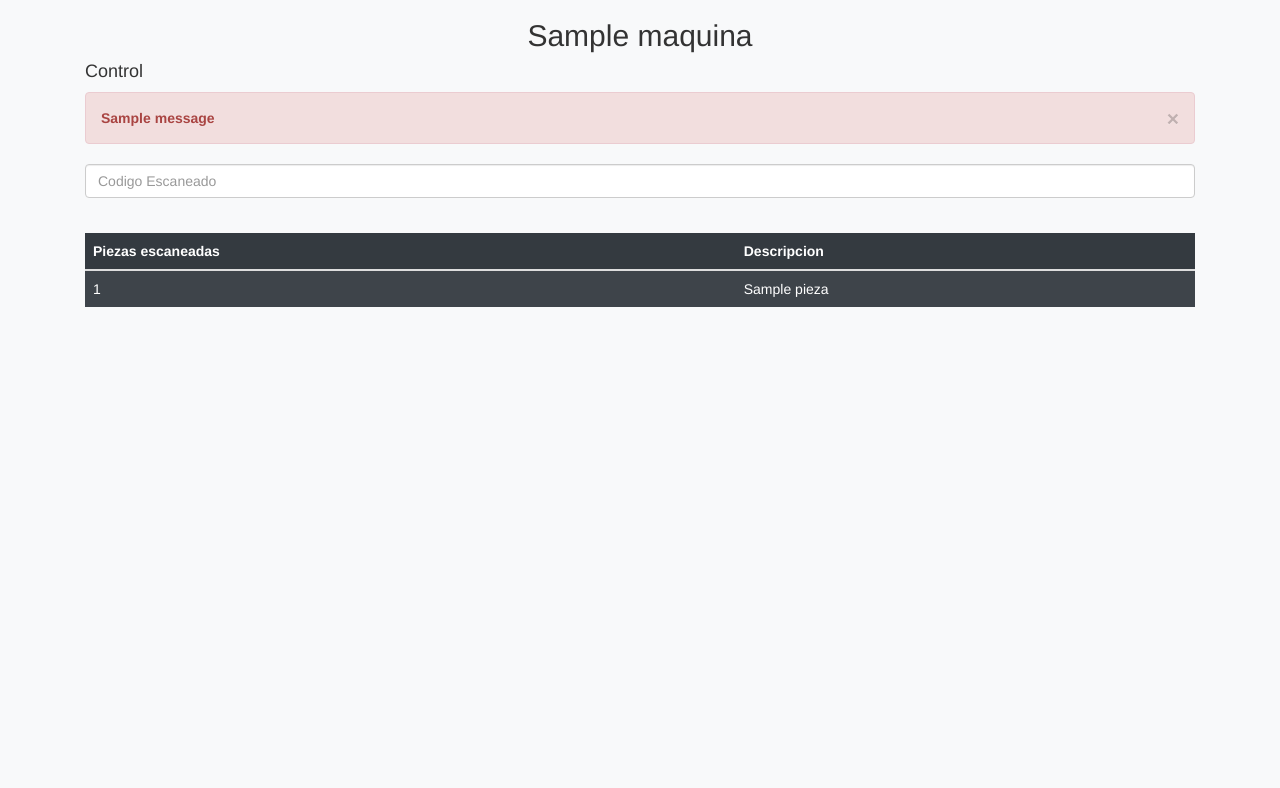
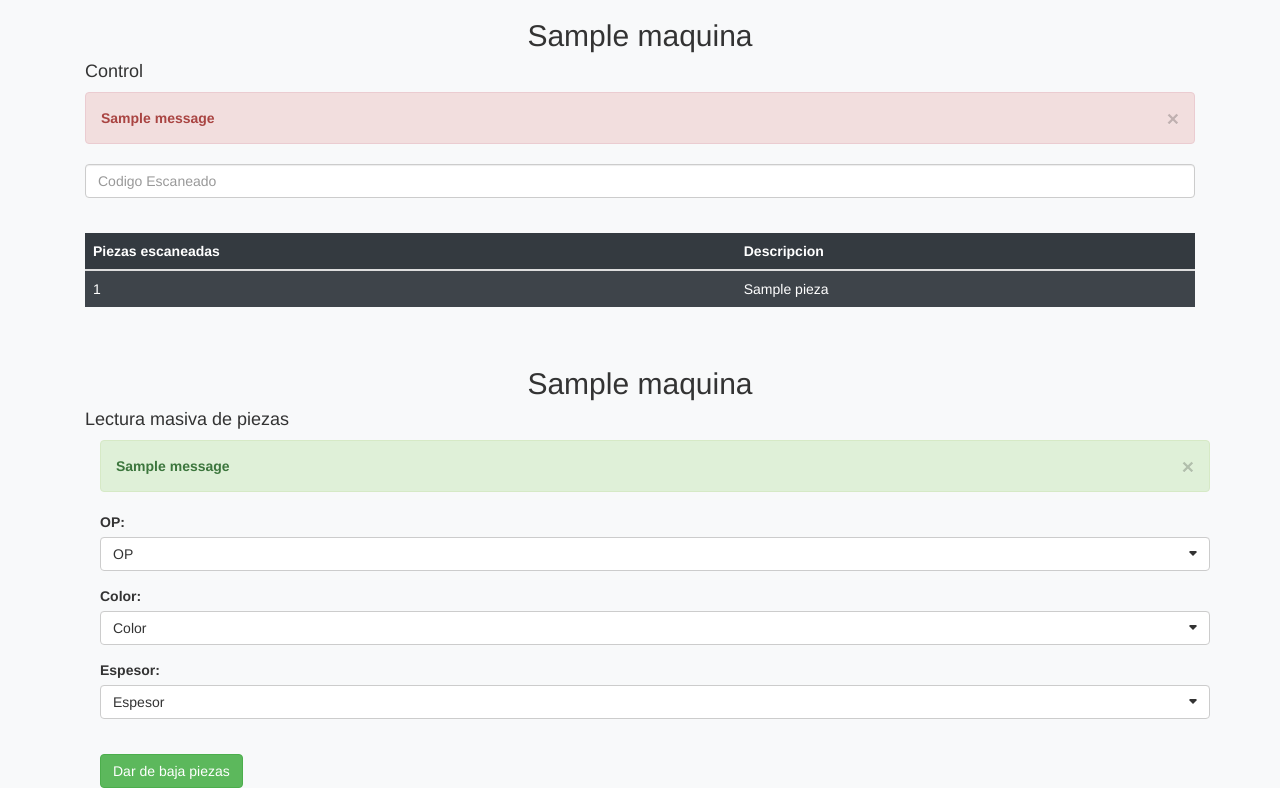
Before and after one commit to JoanRomero00/Sistema-de-Control, a Flask app: template templates/index1.html in a window 1280 px wide. Shown: the part 105-893 px from the top of the page. Before the commit the page ends 412 px from the top, so only its background shows below. Run offline with Flask 2, Linux system fonts and the light colour scheme; the template is opened without the code that fills it: most values are stand-ins (such as "Sample title", 1, 10 or a date in 2020); one stand-in notice (Sample message) is shown; some libraries are stand-ins or nearby versions.

Commit message:
10/01 - Prueba1

```diff
--- a/app.py
+++ b/app.py
@@ -27,8 +27,8 @@ def index():
     return render_template("index.html")
 
 
-@app.route('/index1/<string:maquina>')
-def index1(maquina):
+@app.route('/index1/<string:maquina>/<string:ventana>')
+def index1(maquina, ventana):
     hoy = fecha()[:10]
     complete = "SELECT TOP 8 idPieza, PIEZA_DESCRIPCION FROM basePiezas " \
               "where CONVERT (DATE, fechaLectura" + maquina + ") = ? ORDER BY fechaLectura" + maquina + " DESC"
@@ -39,7 +39,16 @@ def index1(maquina):
     list = []
     for o in lista_op(maquina):
         list.append(o['OP'])
-    return render_template("index1.html", maquina=maquina, piezas=data, ops=list)
+    if ventana == "1":
+        display1=""
+        display2="display:None;"
+        return render_template("index1.html", maquina=maquina, display1=display1, display2=display2, piezas=data,
+                               ops=list)
+    elif ventana == "2":
+        display1="display:None;"
+        display2=""
+        return render_template("index1.html", maquina=maquina, display1=display1, display2=display2, piezas=data,
+                               ops=list)
 
 
 @app.route('/index2/<string:maquina>')
@@ -63,12 +72,19 @@ def index3(maquina):
     return render_template("index3.html", maquina=maquina, sos=lista_SO(0), clientes=lista_CF(0))
 
 
-@app.route('/index4')
-def index4():
+@app.route('/index4/<string:ventana>')
+def index4(ventana):
     list = []
     for o in lista_op2():
         list.append(o['OP'])
-    return render_template("index4.html", ops=list, display2="display:none;")
+    if ventana == "1":
+        display1 = ""
+        display2 = "display:none;"
+        return render_template("index4.html", ops=list, display1=display1, display2=display2)
+    elif ventana == "2":
+        display1 = "display:none;"
+        display2 = ""
+        return render_template("index4.html", ops=list, display1=display1, display2=display2)
 
 
 @app.route('/planos/<string:plano>')
@@ -112,16 +128,16 @@ def baja_archivo():
         if tipo == 'baseModulos':
             elimar_Modulos(op)
             flash('DatosMODULOS borrados correctamente')
-            return redirect(url_for('index4'))
+            return redirect(url_for('index4', ventana=2))
         elif tipo == 'basePiezas':
             elimar_Piezas(op)
             flash('DatosPIEZAS borrados correctamente')
-            return redirect(url_for('index4'))
+            return redirect(url_for('index4', ventana=2))
         elif tipo == 'Ambas':
             elimar_Modulos(op)
             elimar_Piezas(op)
             flash('DatosPIEZAS y DatosMODULOS borrados correctamente')
-            return redirect(url_for('index4'))
+            return redirect(url_for('index4', ventana=2))
 
 
 @app.route('/subir_archivo', methods=['POST'])
@@ -135,18 +151,19 @@ def subir_archivo():
             if tipo == 'baseModulos':
                 logic_subidaModulos.cargar_archivo(archivo.filename)
                 flash('DatosMODULOS subidos correctamente')
-                return redirect(url_for('index4'))
+                return redirect(url_for('index4', ventana=1))
             elif tipo == 'basePiezas':
                 logic_subidaPiezas.cargar_archivo(archivo.filename)
                 flash('DatosPIEZAS subidos correctamente')
-                return redirect(url_for('index4'))
+                return redirect(url_for('index4', ventana=1))
         except PermissionError:
             flash("Error: No se a cargado ningun archivo", 'danger')
-            return redirect(url_for('index4'))
+            return redirect(url_for('index4', ventana=1))
         except KeyError:
-            #FALTA REMOVE
+            archivo = request.files['archivo']
+            remove(archivo.filename)
             flash("Error: Archivo equivocado", 'danger')
-            return redirect(url_for('index4'))
+            return redirect(url_for('index4', ventana=1))
 
 
 
@@ -159,9 +176,13 @@ def escanear_codigo(maq, templete):
         try:
             if verificacion(codigo, maq) == 1:
                 flash('El codigo ' + codigo + ' ya fue escaneado')
+                if templete == "index1":
+                    return redirect(url_for(templete, maquina=maq, ventana="1"))
                 return redirect(url_for(templete, maquina=maq))
             elif verificacion(codigo, maq) == None:
                 flash('El codigo ingresado no existe.')
+                if templete == "index1":
+                    return redirect(url_for(templete, maquina=maq, ventana="1"))
                 return redirect(url_for(templete, maquina=maq))
             else:
                 if maq == "HORNO":
@@ -172,9 +193,13 @@ def escanear_codigo(maq, templete):
                 cursor.execute(complete, fecha(),codigo)
                 cursor.commit()
                 cursor.close()
+                if templete == "index1":
+                    return redirect(url_for(templete, maquina=maq, ventana="1"))
                 return redirect(url_for(templete, maquina=maq))
         except pyodbc.DataError:
             flash("Error: el codigo ingresado es incorrecto. Intente nuevamente")
+            if templete == "index1":
+                return redirect(url_for(templete, maquina=maq, ventana="1"))
             return redirect(url_for(templete, maquina=maq))
 
 
@@ -186,8 +211,8 @@ def lectura_masiva(maq):
             color = request.form['colores']
             espesor = request.form['espesores']
             if color == 'Color':
-                flash("Error: Por favor ingrese todos los campos")
-                return redirect(url_for('index1', maquina=maq))
+                flash("Error: Por favor ingrese todos los campos", 'danger')
+                return redirect(url_for('index1', maquina=maq, ventana=2))
 
             cursor = con.cursor()
             complete = "SELECT idPieza FROM basePiezas WHERE OP=? " \
@@ -195,8 +220,8 @@ def lectura_masiva(maq):
             cursor.execute(complete, op, color, espesor)
             records = cursor.fetchall()
             if records == []:
-                flash("Esta lectura masiva ya se a realizado. OP: " + op + " | COLOR: " + color + " | ESPESOR: " + espesor)
-                return redirect(url_for('index1', maquina=maq))
+                flash("Esta lectura masiva ya se a realizado. OP: " + op + " | COLOR: " + color + " | ESPESOR: " + espesor, 'warning')
+                return redirect(url_for('index1', maquina=maq, ventana=2))
 
             ids = []
             columnNames = [column[0] for column in cursor.description]
@@ -210,10 +235,10 @@ def lectura_masiva(maq):
                 cursor.commit()
                 cursor.close()
             flash("Lectura masiva realizada con exito. \n OP: " + op + " | COLOR: " + color + " | ESPESOR: " + espesor)
-            return redirect(url_for('index1', maquina=maq))
+            return redirect(url_for('index1', maquina=maq, ventana=2))
     except pyodbc.DataError:
-        flash("Error: Por favor ingrese todos los campos")
-        return redirect(url_for('index1', maquina=maq))
+        flash("Error: Por favor ingrese todos los campos", 'danger')
+        return redirect(url_for('index1', maquina=maq, ventana=2))
 
 
 @app.route("/ops", methods=["POST", "GET"])
--- a/templates/index1.html
+++ b/templates/index1.html
@@ -37,13 +37,13 @@
             <div class="row">
 
             <div class="col-md-12 order-md-1">
-                <div id="control">
+                <div id="control" style={{ display1 }}>
                     <h2 class="mb-3 text-center">{{ maquina }}</h2>
                     <h4 class="mb-3">Control</h4>
                     {% with messages = get_flashed_messages()  %}
                     {% if messages %}
                     {% for message in messages %}
-                      <div class="alert alert-danger" role="alert">
+                      <div class="alert alert-danger" style={{ display1 }} role="alert">
                           <strong>{{ message }}</strong>
                           <button type="button" class="close" data-dismiss="alert" aria-label="Close">
                           <span aria-hidden="true">&times;</span>
@@ -78,15 +78,20 @@
             <br>
                 </div>
 
-                <div id="baja_op" style="display:none;">
+                <div id="baja_op" style={{ display2 }}>
                     <h2 class="mb-3 text-center">{{ maquina }}</h2>
                     <h4 class="mb-3">Lectura masiva de piezas</h4>
                 <form action={{url_for('lectura_masiva', maq=maquina)}} method="POST">
                 <div class="container">
-                        {% with messages = get_flashed_messages()  %}
+                    <div style={{ display2 }}>
+                      {% with messages = get_flashed_messages(with_categories=true) %}
                           {% if messages %}
-                        {% for message in messages %}
+                            {% for category, message in messages %}
+                                {% if category == 'message' %}
                                   <div class="alert alert-success" role="alert">
+                                {% else %}
+                                  <div class="alert alert-{{ category }}" role="alert">
+                                {% endif %}
                                   <strong>{{ message }}</strong>
                                   <button type="button" class="close" data-dismiss="alert" aria-label="Close">
                                   <span aria-hidden="true">&times;</span>
@@ -95,6 +100,7 @@
                             {% endfor %}
                           {% endif %}
                       {% endwith %}
+                    </div>
 
                         <div class="form-group">
                             <label for="ops">OP:</label>
--- a/templates/index4.html
+++ b/templates/index4.html
@@ -38,7 +38,7 @@
             <div class="col-md-12 order-md-1">
                 <div id="control" style={{ display1 }}>
                     <h2 class="mb-3 text-center">ALTAS</h2>
-                    <div>
+                    <div style={{ display1 }}>
                       {% with messages = get_flashed_messages(with_categories=true) %}
                           {% if messages %}
                             {% for category, message in messages %}
@@ -91,7 +91,7 @@
                 {% with messages = get_flashed_messages()  %}
                     {% if messages %}
                     {% for message in messages %}
-                      <div class="alert alert-success" role="alert">
+                      <div class="alert alert-success" style={{ display2 }} role="alert">
                           <strong>{{ message }}</strong>
                           <button type="button" class="close" data-dismiss="alert" aria-label="Close">
                           <span aria-hidden="true">&times;</span>
```
Also changed, not shown: templates/index.html (+9 -9 lines). Lines whose indentation alone changed are shown as unchanged.
